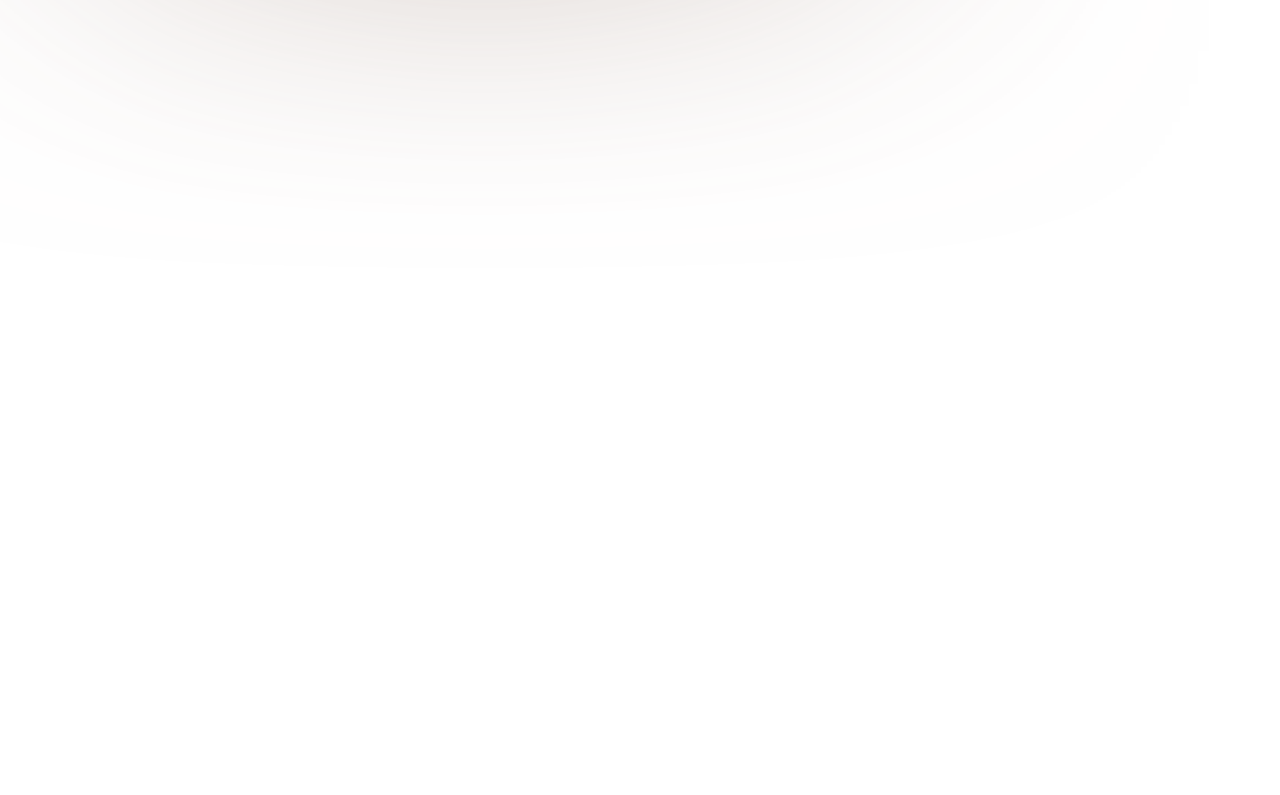
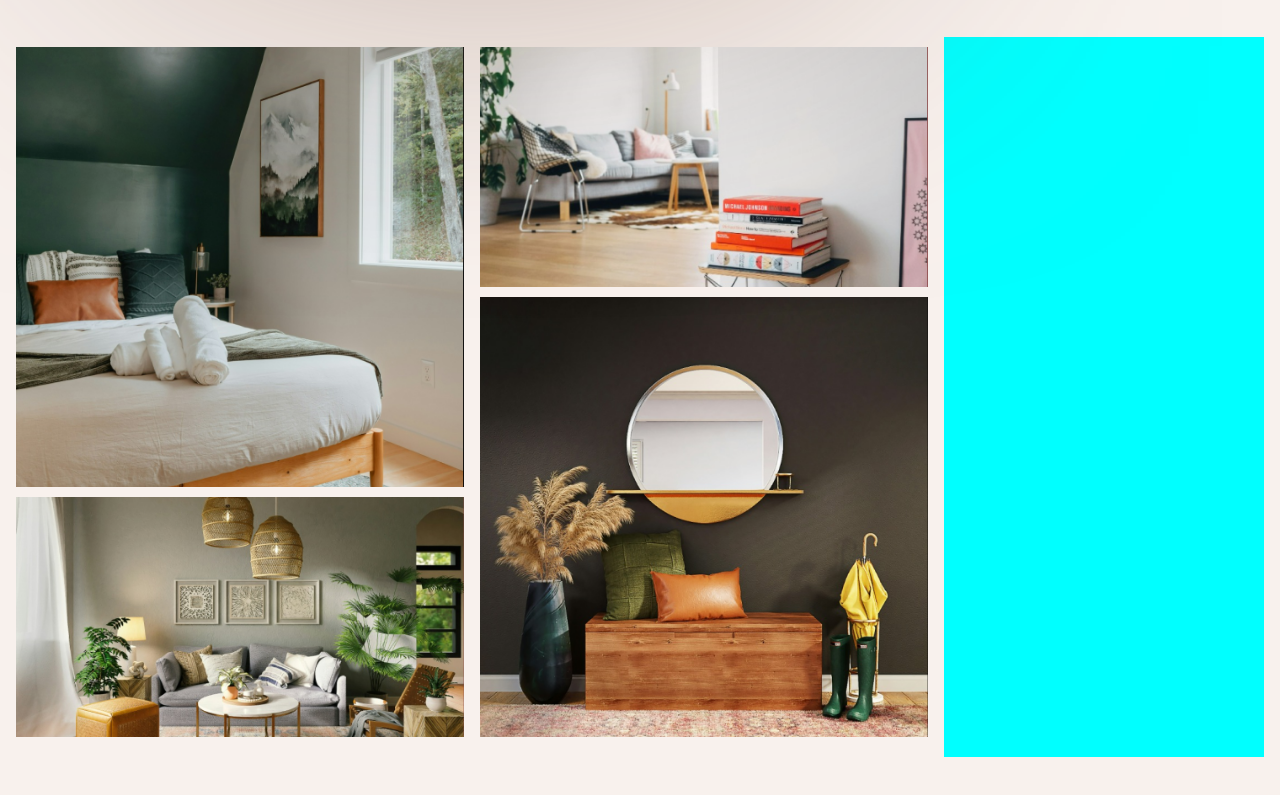
Before and after one commit to JWTPastorello/WN-Moveis, a plain HTML site: page index.html in a window 1280 px wide. Shown: the part 803-1598 px from the top of the page. Before the commit the page ends 800 px from the top, so only its background shows below. Drawn offline with Linux system fonts and the light colour scheme.

Commit message:
Add files via upload

```diff
--- a/index.html
+++ b/index.html
@@ -21,7 +21,6 @@
             <div class="menu">
               <h2>HOME</h2>
               <h2>PROJETOS</h2>
-              <h2>SOBRE</h2>
             </div>
           </nav>
         </header>
@@ -36,6 +35,21 @@
         </div>
       </section>
     </div>
+    <div class="container doc">
+      <section class="galeria">
+        <div class="image-grand ta">
+
+        </div>
+        <div class="image-min te ">
+
+        </div>
+      </section>
+      <section class="galeria">
+        <div class="image-min to"></div>
+        <div class="image-grand ti"></div>
+      </section>
+      <section class="inf-form"></section>
+    </div>
   </main>
 </body>
 </html>
--- a/style.css
+++ b/style.css
@@ -31,8 +31,6 @@ main{
 }
 
 nav{
-  position: fixed;
-
   display: flex;
   align-items: center;
   justify-content: space-between;
@@ -63,7 +61,7 @@ nav{
 }
 h2{
   margin: 5px;
-  font-size: 1rem;
+  font-size: 0.8rem;
 
   font-weight: black;
 }
@@ -123,15 +121,78 @@ img{
 }
 
 
+.doc{
+  display: flex;
+  justify-content: space-evenly;
+  align-items: center;
+}
+.galeria{
+  width: 35vw;
+  height: 90%;
+
+}
+
+.inf-form{
+  width: 25vw;
+  height: 90%;
+
+  background-color: aqua;
+}
+
+.image-grand{
+  height: 55vh;
+  width: 100%;
+
+  margin: 10px 0 10px 0;
+
+  display: flex;
+  justify-content: center;
+  align-items: center;
+
+  background-color: black;
+}
+
+.image-min{
+  height: 30vh;
+  width: 100%;
+
+  margin: 10px 0 10px 0;
+
+  display: flex;
+  justify-content: center;
+  align-items: center;
+
+  background-color: rgb(144, 81, 81);
+}
 
 
+.ta{
+  background-image: url(/Galeria/fotos/Grand.png);
 
+  background-size: cover;
+  background-position: center;
+  background-repeat: no-repeat;
+}
+.te{
+  background-image: url(/Galeria/fotos/Grand\ \(2\).png);
 
+  background-size: cover;
+  background-position: center;
+  background-repeat: no-repeat;
+}
+.to{background-image: url(/Galeria/fotos/Grand\ \(4\).png);
 
+  background-size: cover;
+  background-position: center;
+  background-repeat: no-repeat;
+}
+.ti{
+  background-image: url(/Galeria/fotos/Grand\ \(3\).png);
 
-
-
-
+  background-size: cover;
+  background-position: center;
+  background-repeat: no-repeat;
+}
 
 
 
```
Also changed, not shown: Galeria/fotos/Grand (2).png (added), Galeria/fotos/Grand (3).png (added), Galeria/fotos/Grand (4).png (added), Galeria/fotos/Grand.png (added), 1 other file.
